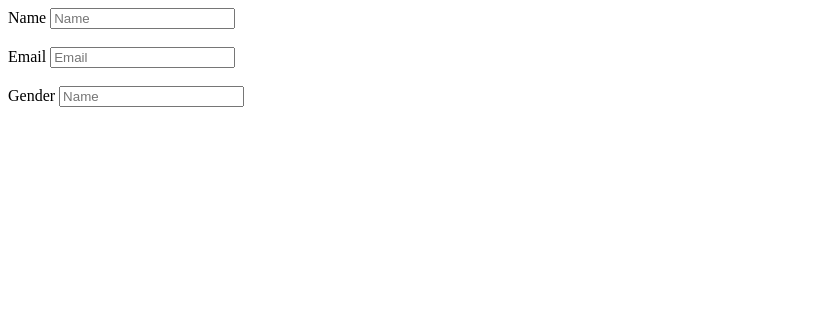
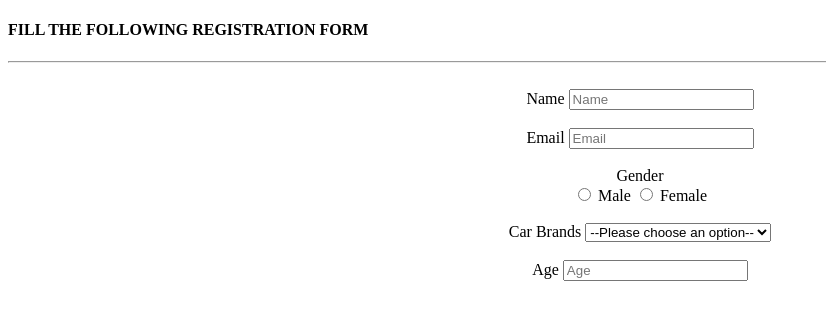
Before and after one commit to acciojob/signup-form-car-Suchithra2505, a website: page main.html in a window 1280 px wide. Shown: the whole page, without its empty margins (0-826 px from the left). Drawn offline with Linux system fonts and the light colour scheme.

Commit message:
created a submission

```diff
--- a/main.html
+++ b/main.html
@@ -10,13 +10,34 @@
 	<!-- the entire body must be written by student -->
     <script type="text/javascript" src="./script.js">
 </script>
+<h4>FILL THE FOLLOWING REGISTRATION FORM</h4>
+<hr><br>
+<center>
+<form>
 <label for="name">Name</label>
 <input type="text" name="name" id="name" placeholder="Name" required><br><br>
 <label for="Email">Email</label>
 <input type="email" name="email" id="email" placeholder="Email" required><br><br>
-<label for="gender">Gender</label>
-<input type="text" name="name" id="name" placeholder="Name" required><br><br>
+<label for="gender" id>Gender</label><br>
+<input type="radio" name="gender" id="gender_m"  required>
+<label for="gender">Male</label>
+<input type="radio" name="gender" id="gender_f"  required>
+<label for="gender">Female</label><br><br>
+<label for="carbrands">Car Brands
+   <select name="cars" id="cars">
+   <option value="" disabled selected>--Please choose an option--</option>
+  <option value="volvo">Volvo</option>
+  <option value="saab">Saab</option>
+  <option value="mercedes">Mercedes</option>
+  <option value="audi">Audi</option>
+   </select>
 
+</label><br><br>
+<label for="age">Age</label>
+<input type="number" name="age" id="age" placeholder="Age">
+<label for
+</center>
+</form>
 </body>
 
 </html>
```
